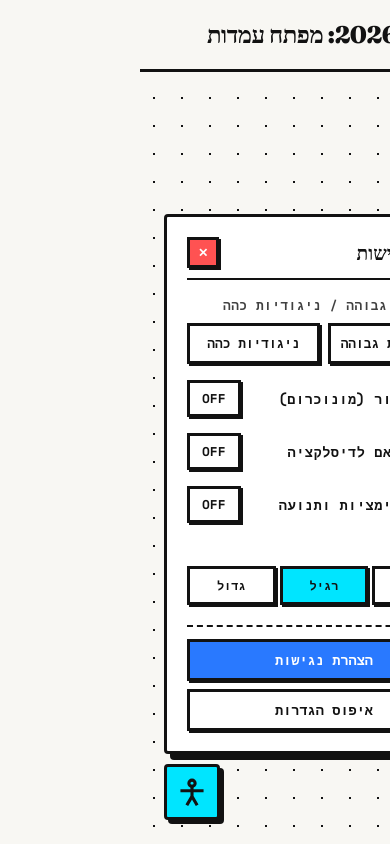
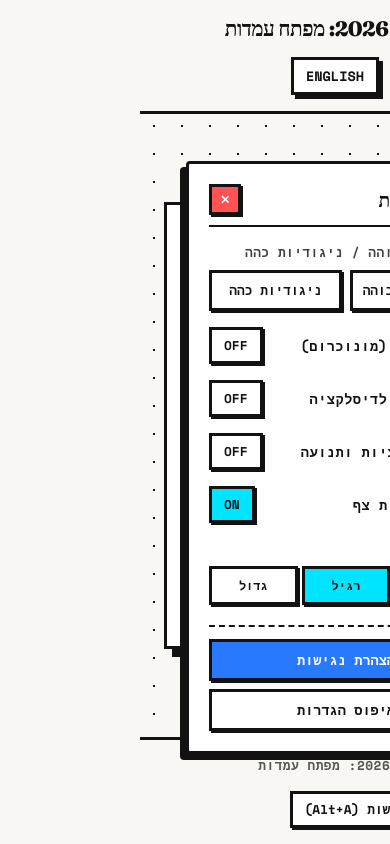
Before and after one commit to shpingus/israelielectionapp, a React (Vite) app: page / in a window 390 px wide. Both pictures are taken after a click on the button "תפריט הגדרות נגישות". Built offline with nearby package versions, Linux system fonts and the light colour scheme; a web font is replaced by a local one.

Commit message:
feat: adjust mobile layout, make accessibility widget hideable and fix title-language overlap

```diff
--- a/src/App.jsx
+++ b/src/App.jsx
@@ -153,6 +153,42 @@ function AppContent() {
           />
         )}
       </main>
+
+      {/* Footer */}
+      <footer
+        style={{
+          borderTop: 'var(--border-width) solid var(--border-color)',
+          backgroundColor: 'var(--bg-color)',
+          padding: '16px 24px',
+          marginTop: 'auto',
+          display: 'flex',
+          justifyContent: 'space-between',
+          alignItems: 'center',
+          flexWrap: 'wrap',
+          gap: '16px',
+          zIndex: 10
+        }}
+      >
+        <span className="monospace-label" style={{ fontSize: '0.8rem', opacity: 0.7 }}>
+          © 2026 {t('appTitle')}
+        </span>
+        <button
+          onClick={() => {
+            window.dispatchEvent(new CustomEvent('toggle-accessibility'));
+          }}
+          className="brutalist-button half-shadow"
+          style={{
+            padding: '6px 12px',
+            fontSize: '0.8rem',
+            backgroundColor: 'var(--card-bg-color, #FFFFFF)',
+            textTransform: 'none',
+            fontFamily: 'var(--font-mono)'
+          }}
+        >
+          ⚙️ {t('accessibilityTitle')} (Alt+A)
+        </button>
+      </footer>
+
       <AccessibilityWidget />
     </div>
   );
--- a/src/components/AccessibilityWidget.jsx
+++ b/src/components/AccessibilityWidget.jsx
@@ -2,7 +2,7 @@ import { useState, useEffect, useRef } from 'react';
 import { useLanguage } from '../context/LanguageContext';
 
 export default function AccessibilityWidget() {
-  const { t, dir } = useLanguage();
+  const { t, language } = useLanguage();
   const [isOpen, setIsOpen] = useState(false);
   const [showStatement, setShowStatement] = useState(false);
 
@@ -12,6 +12,7 @@ export default function AccessibilityWidget() {
   const [fontSize, setFontSize] = useState(() => localStorage.getItem('acc_font_size') || 'medium');
   const [dyslexiaFont, setDyslexiaFont] = useState(() => localStorage.getItem('acc_dyslexia_font') === 'true');
   const [reducedMotion, setReducedMotion] = useState(() => localStorage.getItem('acc_reduced_motion') === 'true');
+  const [isWidgetHidden, setIsWidgetHidden] = useState(() => localStorage.getItem('acc_widget_hidden') === 'true');
 
   const widgetRef = useRef(null);
   const statementModalRef = useRef(null);
@@ -91,19 +92,41 @@ export default function AccessibilityWidget() {
     return () => document.removeEventListener('mousedown', handleClickOutside);
   }, [isOpen]);
 
+  // Handle toggle via custom event (e.g. from footer link)
+  useEffect(() => {
+    const handleToggle = () => {
+      setIsOpen(prev => !prev);
+    };
+    window.addEventListener('toggle-accessibility', handleToggle);
+    return () => window.removeEventListener('toggle-accessibility', handleToggle);
+  }, []);
+
+  // Global Alt+A keyboard shortcut
+  useEffect(() => {
+    const handleGlobalKeyDown = (e) => {
+      if (e.altKey && e.key.toLowerCase() === 'a') {
+        e.preventDefault();
+        setIsOpen(prev => !prev);
+      }
+    };
+    window.addEventListener('keydown', handleGlobalKeyDown);
+    return () => window.removeEventListener('keydown', handleGlobalKeyDown);
+  }, []);
+
   const handleReset = () => {
     setContrast('default');
     setMonochrome(false);
     setFontSize('medium');
     setDyslexiaFont(false);
     setReducedMotion(false);
+    setIsWidgetHidden(false);
+    localStorage.removeItem('acc_widget_hidden');
   };
-
-  const isRtl = dir === 'rtl';
 
   return (
     <div ref={widgetRef} style={{ position: 'relative', zIndex: 990 }}>
       {/* Floating Sticky Accessibility Trigger Button */}
+      {!isWidgetHidden && (
         <button
           id="acc-widget-trigger"
           onClick={() => setIsOpen(!isOpen)}
@@ -111,7 +134,7 @@ export default function AccessibilityWidget() {
           style={{
             position: 'fixed',
             bottom: '24px',
-          [isRtl ? 'left' : 'right']: '24px',
+            right: '24px',
             zIndex: 995,
             borderRadius: '4px',
             width: '56px',
@@ -121,7 +144,7 @@ export default function AccessibilityWidget() {
             display: 'flex',
             alignItems: 'center',
             justifyContent: 'center',
-          boxShadow: isRtl ? '4px 4px 0px #121212' : '-4px 4px 0px #121212',
+            boxShadow: '-4px 4px 0px #121212',
             cursor: 'pointer'
           }}
           aria-label={t('accessibilityButton')}
@@ -142,6 +165,7 @@ export default function AccessibilityWidget() {
             <path d="M4 11h16M12 7.5v8M8.5 21.5l3.5-6 3.5 6" />
           </svg>
         </button>
+      )}
 
       {/* Drawer Panel */}
       {isOpen && (
@@ -153,10 +177,11 @@ export default function AccessibilityWidget() {
           style={{
             position: 'fixed',
             bottom: '90px',
-            [isRtl ? 'left' : 'right']: '24px',
-            width: '320px',
+            right: '24px',
+            width: 'calc(100% - 48px)',
+            maxWidth: '320px',
             backgroundColor: 'var(--card-bg-color, #FFFFFF)',
-            boxShadow: isRtl ? '6px 6px 0px #121212' : '-6px 6px 0px #121212',
+            boxShadow: '-6px 6px 0px #121212',
             padding: '20px',
             zIndex: 994,
             display: 'flex',
@@ -257,6 +282,26 @@ export default function AccessibilityWidget() {
               aria-pressed={reducedMotion}
             >
               {reducedMotion ? 'ON' : 'OFF'}
+            </button>
+          </div>
+
+          {/* Floating Widget Toggle (Hideable Button) */}
+          <div style={{ display: 'flex', justifyContent: 'space-between', alignItems: 'center' }}>
+            <label htmlFor="hide-widget-toggle" className="monospace-label" style={{ fontSize: '0.85rem' }}>
+              {language === 'he' ? 'כפתור נגישות צף' : 'Floating Button'}
+            </label>
+            <button
+              id="hide-widget-toggle"
+              onClick={() => {
+                const nextHidden = !isWidgetHidden;
+                setIsWidgetHidden(nextHidden);
+                localStorage.setItem('acc_widget_hidden', nextHidden.toString());
+              }}
+              className={`brutalist-button half-shadow ${!isWidgetHidden ? 'selected' : ''}`}
+              style={{ padding: '6px 12px', fontSize: '0.8rem' }}
+              aria-pressed={!isWidgetHidden}
+            >
+              {!isWidgetHidden ? 'ON' : 'OFF'}
             </button>
           </div>
 
--- a/src/components/QuizCardStack.jsx
+++ b/src/components/QuizCardStack.jsx
@@ -464,17 +464,7 @@ export default function QuizCardStack({ questions, currentIndex, onAnswer, onBac
           {renderNextChoices()}
 
           {/* Footer Spacer */}
-          <div
-            style={{
-              display: 'flex',
-              justifyContent: 'space-between',
-              alignItems: 'center',
-              marginTop: '28px',
-              borderTop: '2px dashed var(--border-color, #121212)',
-              paddingTop: '16px',
-              opacity: 0.5
-            }}
-          >
+          <div className="quiz-card-footer" style={{ opacity: 0.5 }}>
             <span style={{ fontSize: '0.85rem' }}>{backArrow} {t('back')}</span>
             <span style={{ fontSize: '0.85rem' }}>{t('noOpinion')} {nextArrow}</span>
           </div>
@@ -565,16 +555,7 @@ export default function QuizCardStack({ questions, currentIndex, onAnswer, onBac
         {renderCurrentChoices()}
 
         {/* Back and Skip Footer */}
-        <div
-          style={{
-            display: 'flex',
-            justifyContent: 'space-between',
-            alignItems: 'center',
-            marginTop: '28px',
-            borderTop: '2px dashed var(--border-color, #121212)',
-            paddingTop: '16px'
-          }}
-        >
+        <div className="quiz-card-footer">
           <button
             onClick={onBack}
             disabled={currentIndex === 0 || isAnimating}
--- a/src/index.css
+++ b/src/index.css
@@ -402,3 +402,50 @@ select:focus-visible,
   outline: 3px solid #FFFFFF !important;
   outline-offset: 4px !important;
 }
+
+/* --- Responsive Quiz Footer Buttons --- */
+.quiz-card-footer {
+  display: flex;
+  justify-content: space-between;
+  align-items: center;
+  margin-top: 28px;
+  border-top: 2px dashed var(--border-color, #121212);
+  padding-top: 16px;
+  gap: 12px;
+  width: 100%;
+}
+
+@media (max-width: 480px) {
+  .quiz-card-footer {
+    flex-direction: column-reverse;
+    align-items: stretch;
+    gap: 10px;
+  }
+  .quiz-card-footer button {
+    width: 100%;
+    justify-content: center;
+  }
+}
+
+/* --- Mobile Header Layout Adjustments --- */
+@media (max-width: 600px) {
+  .brutalist-header {
+    flex-direction: column;
+    align-items: center;
+    gap: 12px;
+    padding: 16px;
+    min-height: auto;
+  }
+
+  .brutalist-header h1 {
+    font-size: 1.3rem;
+    text-align: center;
+    padding: 0 10px;
+  }
+
+  .header-switcher-container {
+    position: static;
+    transform: none;
+    margin-top: 4px;
+  }
+}
```
Lines whose indentation alone changed are shown as unchanged.
